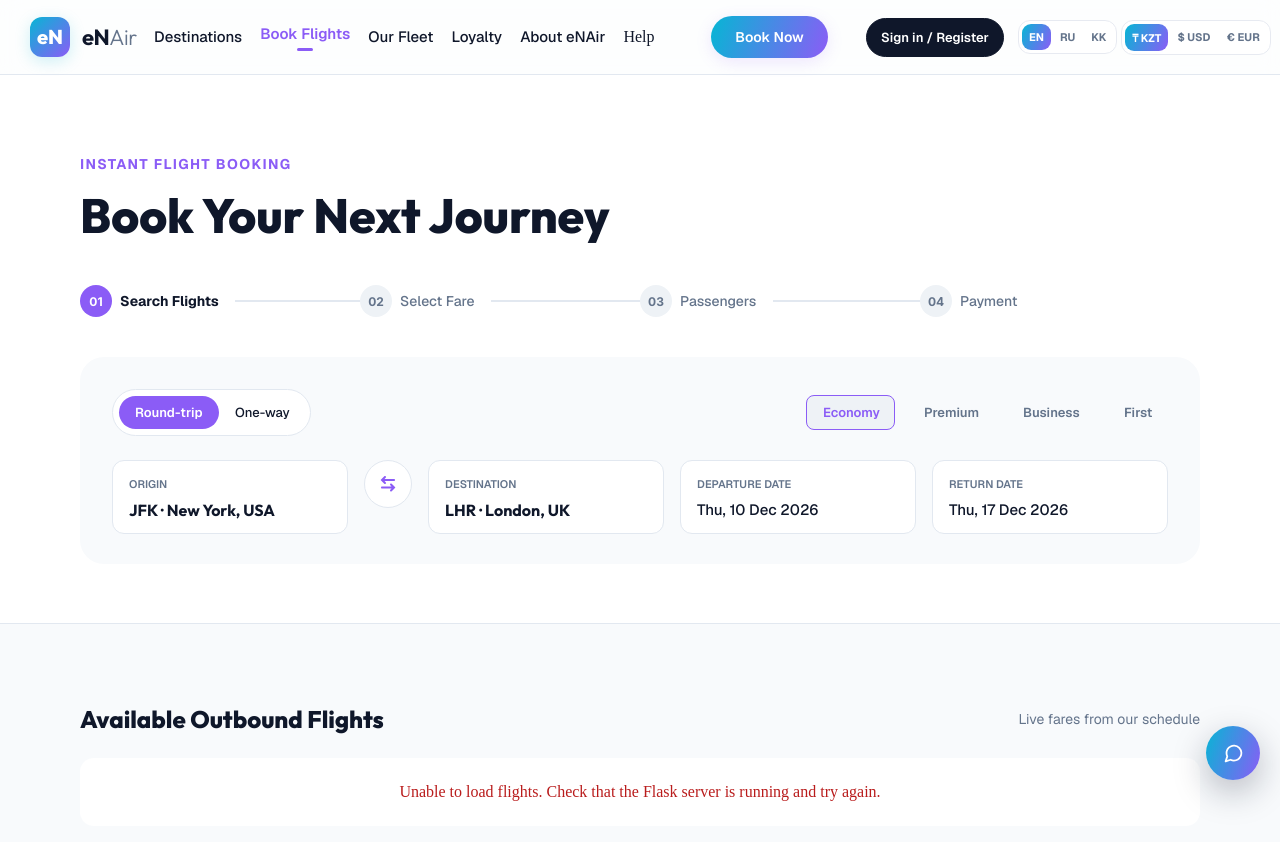
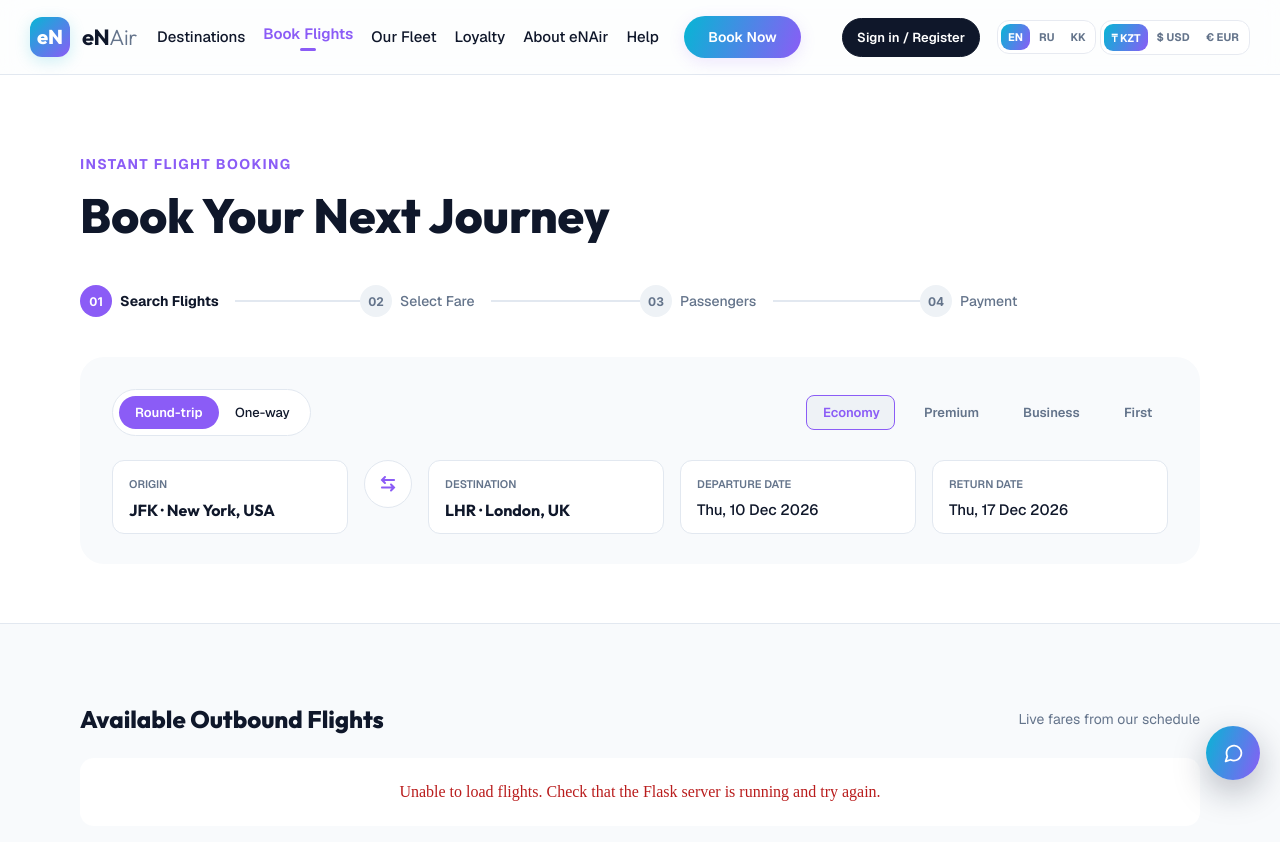
Before and after one commit to nurrisss58/eNAir-app, a plain HTML site: page enair-booking.html in a window 1280 px wide. Shown: the top 842 px of the page. Drawn offline with nearby package versions, Linux system fonts and the light colour scheme; no server answers.

Commit message:
Add files via upload

```diff
--- a/enair-booking.css
+++ b/enair-booking.css
@@ -548,3 +548,13 @@ img,svg{display:block}
   .enair-db-flight-action{justify-content:space-between;gap:12px}
   .enair-db-flight-price{font-size:20px}
 }
+
+/* Fix: the injected "Help" nav item (added by navigation.js as .frame-16 / .about-enair-17)
+   is styled like the other nav items and given room next to "Book Now". */
+.frame-16{position:relative;height:20px;flex-shrink:0;display:flex;flex-direction:column;align-items:center;gap:4px;box-sizing:border-box}
+.about-enair-17{position:relative;flex-shrink:0;font-family:'Geist',sans-serif;font-size:15px;font-weight:500;line-height:20px;white-space:nowrap;color:#0f172a}
+.sticky-navigation-2{gap:24px}
+.nav-links-7{width:auto!important;gap:26px!important;flex-shrink:1!important;min-width:0}
+.nav-links-7>*{flex-shrink:0}
+.book-now-cta-19{margin-left:8px}
+@media (max-width:1180px){.nav-links-7{gap:18px!important}.sticky-navigation-2{gap:14px}}
--- a/enair-destinations.css
+++ b/enair-destinations.css
@@ -281,3 +281,13 @@ img,svg{display:block}
   .hover-tooltip-card-47{right:12px;bottom:12px;max-width:calc(100% - 24px)}
 }
 @media(max-width:320px){body{min-width:0;overflow-x:clip}}
+
+/* Fix: the injected "Help" nav item (added by navigation.js as .frame-16 / .about-enair-17)
+   is styled like the other nav items and given room next to "Book Now". */
+.frame-16{position:relative;height:20px;flex-shrink:0;display:flex;flex-direction:column;align-items:center;gap:4px;box-sizing:border-box}
+.about-enair-17{position:relative;flex-shrink:0;font-family:'Geist',sans-serif;font-size:15px;font-weight:500;line-height:20px;white-space:nowrap;color:#0f172a}
+.sticky-navigation-2{gap:24px}
+.nav-links-7{width:auto!important;gap:26px!important;flex-shrink:1!important;min-width:0}
+.nav-links-7>*{flex-shrink:0}
+.book-now-cta-19{margin-left:8px}
+@media (max-width:1180px){.nav-links-7{gap:18px!important}.sticky-navigation-2{gap:14px}}
--- a/enair-fleet-experience.css
+++ b/enair-fleet-experience.css
@@ -321,3 +321,13 @@ img,svg{display:block}
 .enair-operates-an-exclusive--26{max-width:100%;white-space:normal;text-wrap:balance}
 .our-hydrogen-hybrid-fleet-30{max-width:100%;white-space:normal}
 .frame-39,.frame-63,.frame-80{cursor:pointer}
+
+/* Fix: the injected "Help" nav item (added by navigation.js as .frame-16 / .about-enair-17)
+   is styled like the other nav items and given room next to "Book Now". */
+.frame-16{position:relative;height:20px;flex-shrink:0;display:flex;flex-direction:column;align-items:center;gap:4px;box-sizing:border-box}
+.about-enair-17{position:relative;flex-shrink:0;font-family:'Geist',sans-serif;font-size:15px;font-weight:500;line-height:20px;white-space:nowrap;color:#0f172a}
+.sticky-navigation-2{gap:24px}
+.nav-links-7{width:auto!important;gap:26px!important;flex-shrink:1!important;min-width:0}
+.nav-links-7>*{flex-shrink:0}
+.book-now-cta-19{margin-left:8px}
+@media (max-width:1180px){.nav-links-7{gap:18px!important}.sticky-navigation-2{gap:14px}}
--- a/enair-loyalty.css
+++ b/enair-loyalty.css
@@ -296,3 +296,13 @@ img,svg{display:block}
 .begin-your-premium-digital-j-183{max-width:100%;color:#fff;white-space:normal;text-wrap:balance}
 .membership-enrollment-182{color:#67e8f9}
 .frame-184{cursor:pointer}
+
+/* Fix: the injected "Help" nav item (added by navigation.js as .frame-16 / .about-enair-17)
+   is styled like the other nav items and given room next to "Book Now". */
+.frame-16{position:relative;height:20px;flex-shrink:0;display:flex;flex-direction:column;align-items:center;gap:4px;box-sizing:border-box}
+.about-enair-17{position:relative;flex-shrink:0;font-family:'Geist',sans-serif;font-size:15px;font-weight:500;line-height:20px;white-space:nowrap;color:#0f172a}
+.sticky-navigation-2{gap:24px}
+.nav-links-7{width:auto!important;gap:26px!important;flex-shrink:1!important;min-width:0}
+.nav-links-7>*{flex-shrink:0}
+.book-now-cta-19{margin-left:8px}
+@media (max-width:1180px){.nav-links-7{gap:18px!important}.sticky-navigation-2{gap:14px}}
```
